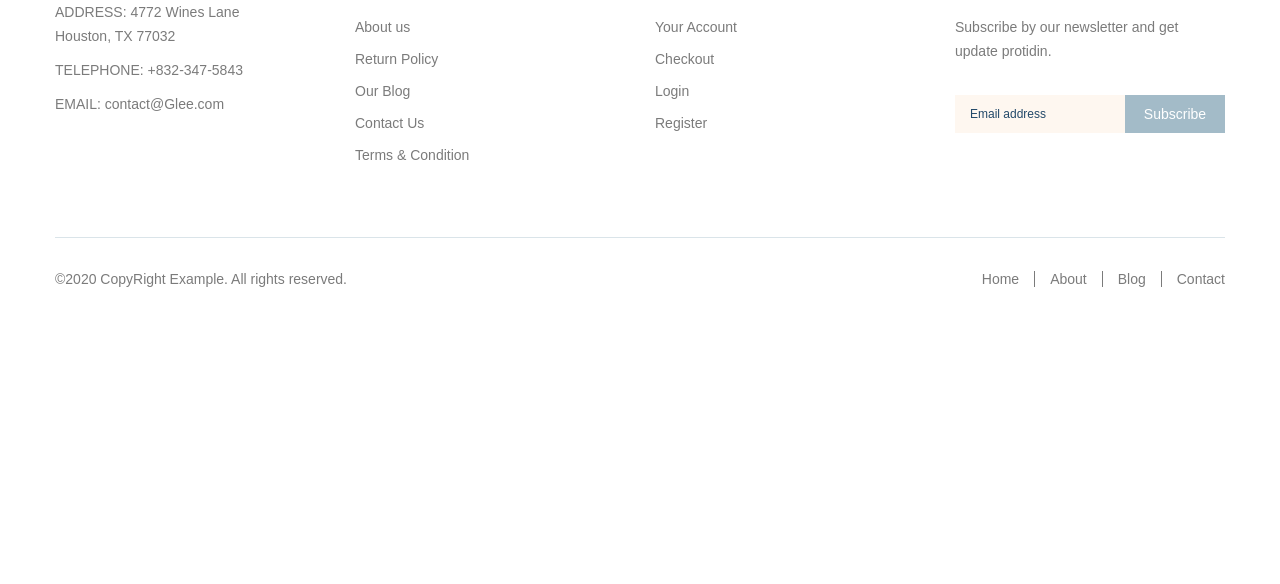
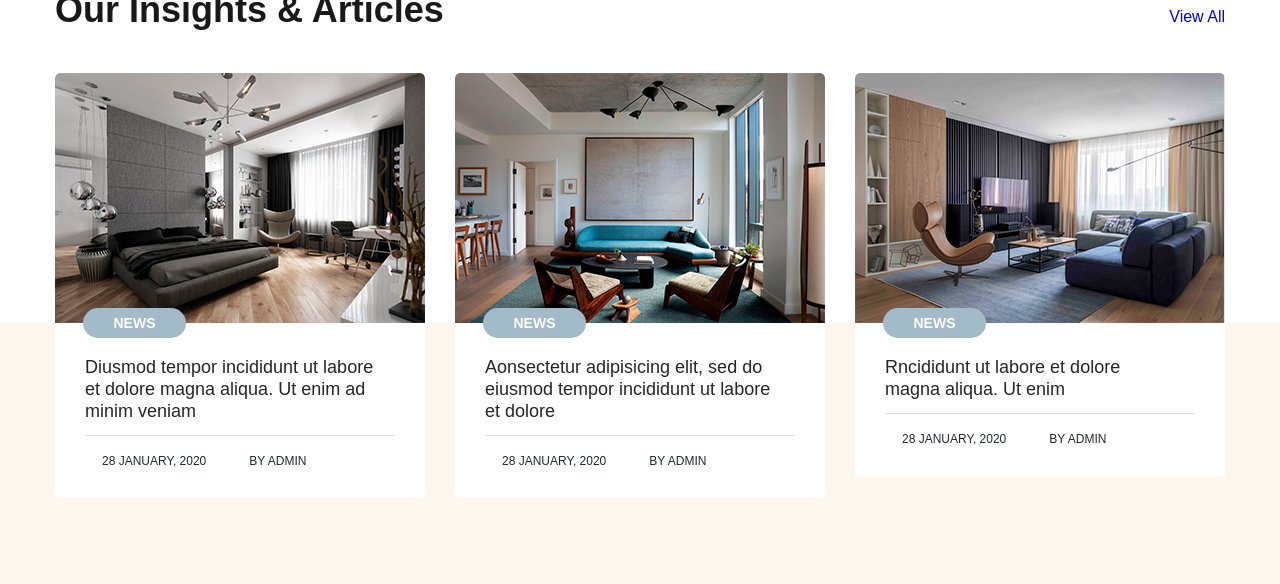
Before and after one commit to chupsu/0to1shop, a website: page app/index.html in a window 1280 px wide. Shown: the part 4255-4839 px from the top of the page. Before the commit the page ends 4575 px from the top, so only its background shows below. Drawn offline with Linux system fonts and the light colour scheme; files whose address does not match are found by name.

Commit message:
end blog

```diff
--- a/app/index.html
+++ b/app/index.html
@@ -449,11 +449,96 @@
         </a>
       </div>
     </section>
+    <section class="blog">
+      <div class="container">
+        <div class="blog__top">
+          <h2 class="title">
+            Our Insights & Articles
+          </h2>
+          <a class="blog-page" href="#">
+            View All
+          </a>
+        </div>
+      </div>
+      <cite></cite>
+      <div class="blog__bottom">
+        <div class="container blog__bottom-wrapper">
+          <div class="blog__post-wrapper">
+            <div class="blog__post-inner">
+              <div class="blog__post" href="#">
+                <img class="blog__img" src="images/blog/blog_img-1.jpg" alt="Фото новости">
+                <div class="blog__content">
+                  <p class="blog__status">
+                    News
+                  </p>
+                  <p class="blog__text">
+                    Diusmod tempor incididunt ut labore et dolore magna aliqua. Ut enim ad minim veniam
+                  </p>
+                  <div class="blog__info">
+                    <p class="blog__date">
+                      28 january, 2020
+                    </p>
+                    <p class="blog__author">
+                      By admin
+                    </p>
+                  </div>
+                </div>
+              </div>
+              <div class="blog__post" href="#">
+                <img class="blog__img" src="images/blog/blog_img-2.jpg" alt="Фото новости">
+                <div class="blog__content">
+                  <p class="blog__status">
+                    News
+                  </p>
+                  <p class="blog__text">
+                    Aonsectetur adipisicing elit, sed do eiusmod tempor incididunt ut labore et dolore
+                  </p>
+                  <div class="blog__info">
+                    <p class="blog__date">
+                      28 january, 2020
+                    </p>
+                    <p class="blog__author">
+                      By admin
+                    </p>
+                  </div>
+                </div>
+              </div>
+              <div class="blog__post" href="#">
+                <img class="blog__img" src="images/blog/blog_img-3.jpg" alt="Фото новости">
+                <div class="blog__content">
+                  <p class="blog__status">
+                    News
+                  </p>
+                  <p class="blog__text">
+                    Rncididunt ut labore et dolore magna aliqua. Ut enim
+                  </p>
+                  <div class="blog__info">
+                    <p class="blog__date">
+                      28 january, 2020
+                    </p>
+                    <p class="blog__author">
+                      By admin
+                    </p>
+                  </div>
+                </div>
+              </div>
+            </div>
+          </div>
+          <div class="partners">
+            <img class="partners__logo" src="images/partners/logo-1.png" alt="Логотип партнера">
+            <img class="partners__logo" src="images/partners/logo-2.png" alt="Логотип партнера">
+            <img class="partners__logo" src="images/partners/logo-3.png" alt="Логотип партнера">
+            <img class="partners__logo" src="images/partners/logo-4.png" alt="Логотип партнера">
+            <img class="partners__logo" src="images/partners/logo-5.png" alt="Логотип партнера">
+          </div>
+        </div>
+      </div>
+    </section>
   </main>
   <footer class="footer">
     <div class="container">
       <div class="footer-top">
-        <div class="footer-top__item">
+        <adress class="footer-top__item">
           <a class="logo footer__logo" href="#">
             <img class="logo__img" src="images/logo.svg" alt="Логотип">
           </a>
@@ -466,7 +551,7 @@
           <a class="footer__link footer__link--mail" href="mailto:contact@Glee.com">
             <span>Email:</span> contact@Glee.com
           </a>
-        </div>
+        </adress>
         <div class="footer-top__item">
           <h6 class="footer-top__title">
             Services
--- a/app/scss/style.scss
+++ b/app/scss/style.scss
@@ -371,15 +371,15 @@
     grid-auto-rows: 246px;
     grid-template-columns: repeat(3, 1fr);
     grid-gap: 35px 30px;
-    padding: 80px 0 120px;
+    padding: 80px 0 115px;
   }
   &__item {
     @extend %DMSans-700;
     background-color: #f8f8f8;
-    padding: 40px;
+    padding: 33px 40px;
   }
   &__title {
-    max-width: 170px;
+    max-width: 175px;
     font-size: 20px;
     color: #191919;
     margin-bottom: 5px;
@@ -407,6 +407,110 @@
         fill: #7392a3;
       }
     }
+  }
+}
+
+// Blog
+
+.blog {
+  padding-top: 110px;
+  &__top {
+    display: flex;
+    align-items: baseline;
+    justify-content: space-between;
+    margin-bottom: 292px;
+  }
+  &__bottom {
+    background-color: #fef7f0;
+  }
+  &__bottom-wrapper {
+    min-height: 435px;
+    position: relative;
+    padding: 267px 15px 78px;
+  }
+  &__post-wrapper {
+    position: absolute;
+    top: -250px;
+    left: 0;
+  }
+  &__post-inner {
+    display: flex;
+    align-items: stretch;
+    align-content: stretch;
+    justify-content: space-between;
+    padding: 0 15px;
+  }
+  &__post {
+    display: flex;
+    flex-direction: column;
+    flex: 1 1 33.333%;
+    border-radius: 5px;
+    overflow: hidden;
+    &:not(:last-child) {
+      margin-right: 30px;
+    }
+  }
+  &__img {
+    width: 100%;
+    height: 250px;
+    object-fit: cover;
+    object-position: center;
+  }
+  &__content {
+    position: relative;
+    background-color: #fff;
+    padding: 33px 30px 30px;
+  }
+  &__status,
+  &__date,
+  &__author {
+    text-transform: uppercase;
+  }
+  &__status {
+    position: absolute;
+    display: inline-block;
+    top: 0;
+    left: 28px;
+    transform: translateY(-50%);
+    min-width: 103px;
+    min-height: 30px;
+    text-align: center;
+    @extend %Poppins-700;
+    line-height: 20px;
+    font-size: 14px;
+    color: #fff;
+    border-radius: 15px;
+    background-color: #a3bbc8;
+    padding: 5px 0;
+  }
+  &__text {
+    max-width: 290px;
+    @extend %DMSans-500;
+    line-height: 22px;
+    font-size: 18px;
+    color: #262626;
+    margin-bottom: 13px;
+  }
+  &__info {
+    display: flex;
+    @extend %Rubik-400;
+    font-size: 12px;
+    color: #222933;
+    border-top: 1px solid #e0e0e0;
+    padding: 18px 17px 0;
+  }
+  &__date {
+    margin-right: 43px;
+  }
+}
+.partners {
+    display: flex;
+    align-items: center;
+    justify-content: space-around;
+  &__logo {
+    max-height: 80px;
+    object-fit: content;
+    object-position: center;
   }
 }
 
@@ -442,7 +546,7 @@
 }
 .footer-top {
   display: flex;
-  padding: 75px 0 70px;
+  padding: 81px 0 70px;
   &__item {
     flex-grow: 1;
     max-width: 300px;
@@ -488,14 +592,18 @@
     border: none;
     background-color: #a3bbc8;
     padding: 0;
+    transition: all .5s;
     cursor: pointer;
+    &:hover {
+      background-color: #7392a3;
+    }
   }
 }
 .footer-bottom {
   display: flex;
   justify-content: space-between;
   border-top: 1px solid #dae4e9;
-  padding: 33px 0;
+  padding: 34px 0;
 }
 .footer-menu {
   &__list {
```
Also changed, not shown: app/css/style.min.css, app/images/blog/blog_img-1.jpg (added), app/images/blog/blog_img-2.jpg (added), app/images/blog/blog_img-3.jpg (added), app/images/partners/logo-1.png (added), app/images/partners/logo-2.png (added), app/images/partners/logo-3.png (added), app/images/partners/logo-4.png (added), app/images/partners/logo-5.png (added).
